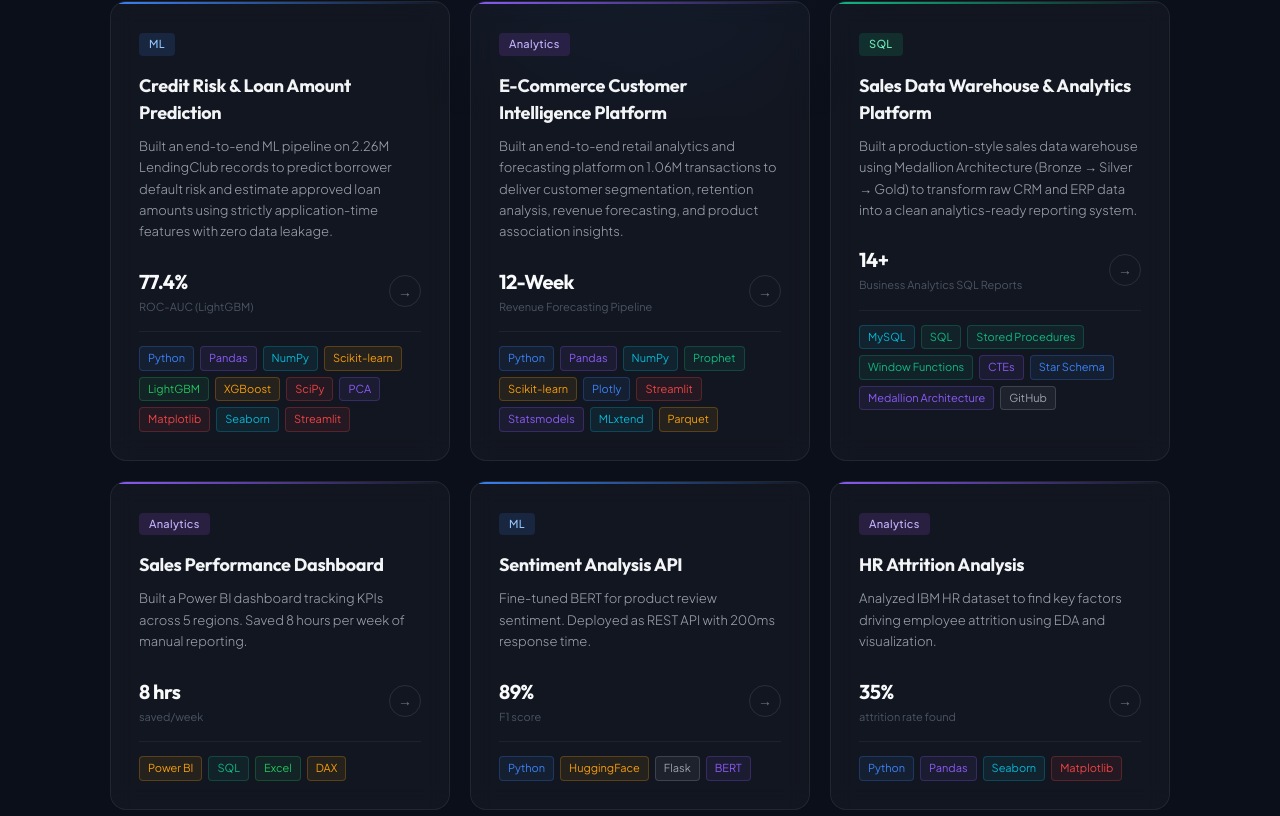
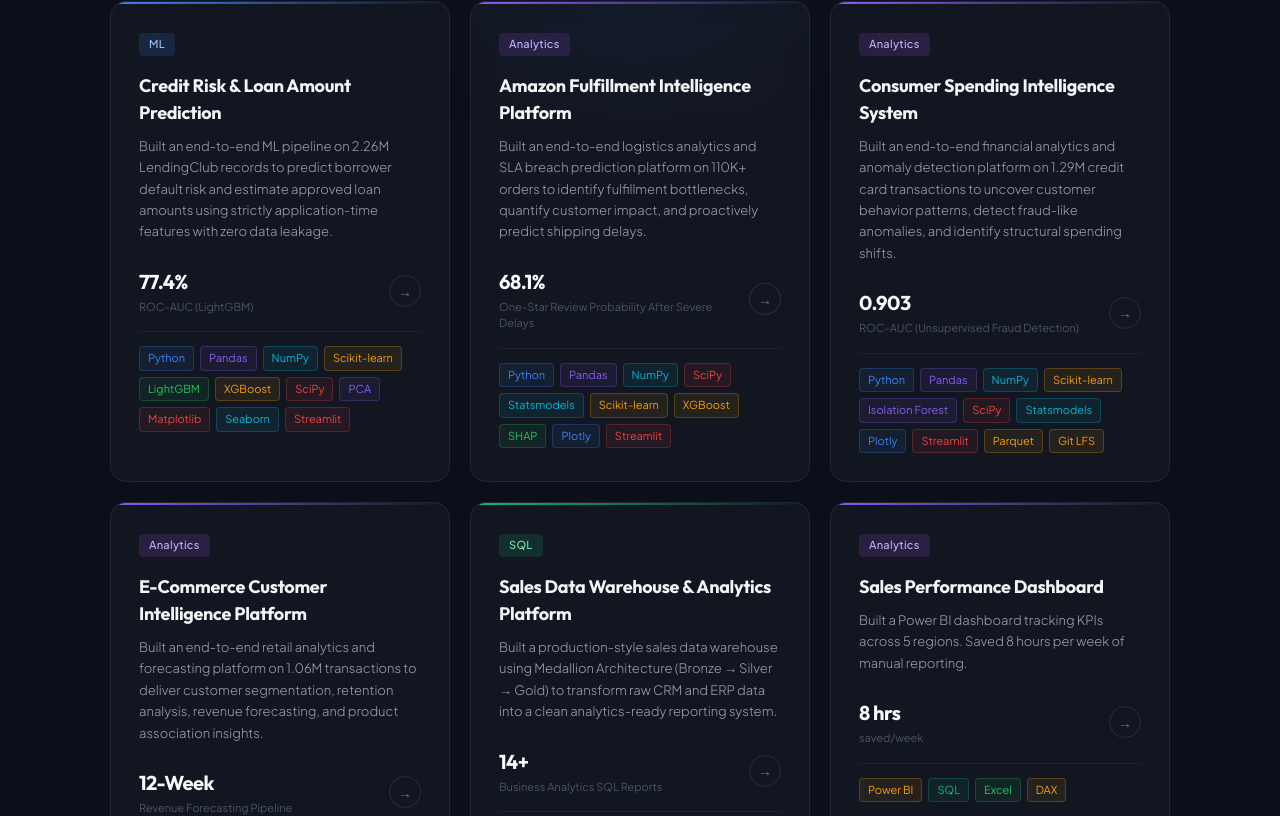
Before and after one commit to sujaldeb/sujal-portfolio, a React (Vite) app: page /projects in a window 1280 px wide. Shown: the part 784-1600 px from the top of the page. Built offline with nearby package versions, Linux system fonts and the light colour scheme.

Commit message:
amazon fulfillment consumer spending projects added

```diff
--- a/src/components/ProjectCard.jsx
+++ b/src/components/ProjectCard.jsx
@@ -7,49 +7,52 @@ const tagColors = {
 }
 
 const toolColors = {
-  'Python':                '#3B82F6',
-  'Pandas':                '#8B5CF6',
-  'NumPy':                 '#06B6D4',
-  'SQLite':                '#10B981',
-  'Scikit-learn':          '#F59E0B',
-  'SciPy':                 '#EF4444',
-  'Power BI':              '#F59E0B',
-  'SQL':                   '#10B981',
-  'MySQL':                 '#06B6D4',
-  'PostgreSQL':            '#3B82F6',
-  'CTEs':                  '#8B5CF6',
-  'Window Functions':      '#10B981',
-  'Excel':                 '#22C55E',
-  'DAX':                   '#F59E0B',
-  'Tableau':               '#06B6D4',
-  'HuggingFace':           '#F59E0B',
-  'Flask':                 '#9CA3AF',
-  'BERT':                  '#8B5CF6',
-  'Seaborn':               '#06B6D4',
-  'Matplotlib':            '#EF4444',
-  'PCA':                   '#8B5CF6',
-  'K-Means':               '#3B82F6',
-  'Prophet':               '#10B981',
-  'ARIMA':                 '#06B6D4',
-  'TF-IDF':                '#F59E0B',
-  'SVD':                   '#8B5CF6',
-  'WHO Data':              '#22C55E',
-  'SQL Server':            '#EF4444',
-  'LightGBM':              '#22C55E',
-  'XGBoost':               '#F59E0B',
-  'Streamlit':             '#EF4444',
-  'Plotly':                '#3B82F6',
-  'Statsmodels':           '#8B5CF6',
-  'MLxtend':               '#06B6D4',
-  'Parquet':               '#F59E0B',
-  'Stored Procedures':     '#10B981',
-  'Star Schema':           '#3B82F6',
-  'Medallion Architecture':'#8B5CF6',
-  'GitHub':                '#9CA3AF',
-  'Git':                   '#EF4444',
-  'Logistic Regression':   '#06B6D4',
-  'Random Forest':         '#22C55E',
-  'XGBoost':               '#F59E0B',
+  'Python':                 '#3B82F6',
+  'Pandas':                 '#8B5CF6',
+  'NumPy':                  '#06B6D4',
+  'SQLite':                 '#10B981',
+  'Scikit-learn':           '#F59E0B',
+  'SciPy':                  '#EF4444',
+  'Power BI':               '#F59E0B',
+  'SQL':                    '#10B981',
+  'MySQL':                  '#06B6D4',
+  'PostgreSQL':             '#3B82F6',
+  'CTEs':                   '#8B5CF6',
+  'Window Functions':       '#10B981',
+  'Excel':                  '#22C55E',
+  'DAX':                    '#F59E0B',
+  'Tableau':                '#06B6D4',
+  'HuggingFace':            '#F59E0B',
+  'Flask':                  '#9CA3AF',
+  'BERT':                   '#8B5CF6',
+  'Seaborn':                '#06B6D4',
+  'Matplotlib':             '#EF4444',
+  'PCA':                    '#8B5CF6',
+  'K-Means':                '#3B82F6',
+  'Prophet':                '#10B981',
+  'ARIMA':                  '#06B6D4',
+  'TF-IDF':                 '#F59E0B',
+  'SVD':                    '#8B5CF6',
+  'WHO Data':               '#22C55E',
+  'SQL Server':             '#EF4444',
+  'LightGBM':               '#22C55E',
+  'XGBoost':                '#F59E0B',
+  'Streamlit':              '#EF4444',
+  'Plotly':                 '#3B82F6',
+  'Statsmodels':            '#8B5CF6',
+  'MLxtend':                '#06B6D4',
+  'Parquet':                '#F59E0B',
+  'Stored Procedures':      '#10B981',
+  'Star Schema':            '#3B82F6',
+  'Medallion Architecture': '#8B5CF6',
+  'GitHub':                 '#9CA3AF',
+  'Git':                    '#EF4444',
+  'Git LFS':                '#F59E0B',
+  'SHAP':                   '#22C55E',
+  'Isolation Forest':       '#8B5CF6',
+  'Statsmodels':            '#06B6D4',
+  'Logistic Regression':    '#06B6D4',
+  'Random Forest':          '#22C55E',
 }
 
 const getToolColor = (tool) => toolColors[tool] || '#6B7280'
--- a/src/data/projects.js
+++ b/src/data/projects.js
@@ -152,6 +152,90 @@ export const projects = [
     images: [],
   },
   {
+    id: "amazon-fulfillment",
+    title: "Amazon Fulfillment Intelligence Platform",
+    tag: "Analytics",
+    featured: false,
+    shortDesc: "Built an end-to-end logistics analytics and SLA breach prediction platform on 110K+ orders to identify fulfillment bottlenecks, quantify customer impact, and proactively predict shipping delays.",
+    metric: "68.1%",
+    metricLabel: "One-Star Review Probability After Severe Delays",
+    metric2: "0.815",
+    metric2Label: "ROC-AUC (SLA Breach Prediction)",
+    problem: "",
+    problemBullets: [
+      "E-commerce companies often discover delivery failures only after customer satisfaction has already been affected.",
+      "Late deliveries lead to negative reviews, increased support costs, lower seller ratings, and reduced customer trust.",
+      "Operations teams lack visibility into high-risk shipping corridors and have limited ability to proactively prevent SLA breaches.",
+      "Businesses need a system that can quantify the customer impact of delivery failures while predicting future fulfillment risks.",
+    ],
+    approach: "",
+    approachBullets: [
+      "Processed and analyzed 110,170 e-commerce orders across 2,970 sellers, 72 product categories, and 412 fulfillment corridors.",
+      "Reconstructed end-to-end delivery timelines and engineered logistics features including approval lag, pickup lag, transit time, and corridor-level reliability metrics.",
+      "Performed fulfillment analytics across states, shipping corridors, and product categories to identify operational bottlenecks.",
+      "Applied statistical testing using Mann-Whitney U, ANOVA, and regression analysis to quantify the effect of delivery delays on customer satisfaction.",
+      "Built an explainable XGBoost classification model to predict SLA breaches before delivery failures occur.",
+      "Used SHAP explainability to identify the most influential operational drivers behind breach risk.",
+      "Delivered insights through an interactive Streamlit dashboard for fulfillment monitoring and decision support.",
+    ],
+    result: "",
+    resultBullets: [
+      "Achieved ROC-AUC of 0.8146 for proactive SLA breach prediction using XGBoost.",
+      "Identified a network-wide breach rate of 7.91% across more than 110,000 orders.",
+      "Discovered high-risk fulfillment corridors with breach rates reaching 46.5%.",
+      "Quantified customer satisfaction decline from 4.21 to 1.74 average review score following severe delivery delays.",
+      "Found that one-star review probability increased from 8.4% to 68.1% when deliveries experienced major delays.",
+      "Demonstrated that historical corridor reliability and seller reliability are among the strongest predictors of future delivery failures.",
+      "Enabled proactive identification of fulfillment risks before customer impact occurs.",
+    ],
+    tools: ["Python", "Pandas", "NumPy", "SciPy", "Statsmodels", "Scikit-learn", "XGBoost", "SHAP", "Plotly", "Streamlit"],
+    github: "https://github.com/sujaldeb/Amazon-Fulfillment-Intelligence",
+    live: "",
+    images: [],
+  },
+  {
+    id: "consumer-spending",
+    title: "Consumer Spending Intelligence System",
+    tag: "Analytics",
+    featured: false,
+    shortDesc: "Built an end-to-end financial analytics and anomaly detection platform on 1.29M credit card transactions to uncover customer behavior patterns, detect fraud-like anomalies, and identify structural spending shifts.",
+    metric: "0.903",
+    metricLabel: "ROC-AUC (Unsupervised Fraud Detection)",
+    metric2: "61%",
+    metric2Label: "Memory Optimization Achieved",
+    problem: "",
+    problemBullets: [
+      "Financial transaction systems generate massive volumes of spending data but often lack unified analytics for customer intelligence and anomaly detection.",
+      "The business had no framework to identify abnormal spending behavior, quantify customer segments, or detect structural shifts in revenue patterns.",
+      "Traditional fraud detection approaches rely heavily on labeled fraud data, limiting scalability and adaptability.",
+    ],
+    approach: "",
+    approachBullets: [
+      "Processed and optimized 1.296M credit card transactions spanning 18 months across 51 US states and 14 spending categories.",
+      "Reduced memory usage from 1,095MB to 426MB through datatype optimization and efficient storage engineering.",
+      "Engineered 4 personalized behavioral features including transaction z-scores, median-spend ratios, and hour deviation metrics.",
+      "Applied formal statistical hypothesis testing including KS Test, Mann-Whitney U, Kruskal-Wallis, Chi-Square, and Spearman correlation analysis.",
+      "Built customer-level RFM intelligence and cohort retention analysis for 983 unique customers.",
+      "Trained an unsupervised Isolation Forest model without using fraud labels during training.",
+      "Developed changepoint detection pipelines using CUSUM and permutation-based Pettitt testing to identify structural revenue shifts.",
+      "Delivered all analytics through a multi-page interactive Streamlit dashboard deployed on Streamlit Cloud.",
+    ],
+    result: "",
+    resultBullets: [
+      "Achieved ROC-AUC of 0.9032 using fully unsupervised anomaly detection with zero fraud-label leakage during training.",
+      "Flagged 7,521 anomalous transactions against 7,506 known fraud cases with strong behavioral separation.",
+      "Identified that flagged anomalies had 24× higher transaction-to-median spend ratios than normal transactions.",
+      "Detected a statistically confirmed February 2020 behavioral spending shift consistent with COVID-19 demand disruption.",
+      "Revealed that female customers generated 54.6% of total platform revenue through higher transaction frequency.",
+      "Identified shopping-based transactions as the dominant anomaly concentration source, accounting for 70.9% of flagged anomalies.",
+      "Uncovered strong customer lifetime value concentration within the 31–45 age segment.",
+    ],
+    tools: ["Python", "Pandas", "NumPy", "Scikit-learn", "Isolation Forest", "SciPy", "Statsmodels", "Plotly", "Streamlit", "Parquet", "Git LFS"],
+    github: "https://github.com/sujaldeb/Consumer-Spending-Intelligence",
+    live: "",
+    images: [],
+  },
+  {
     id: "customer-intelligence",
     title: "E-Commerce Customer Intelligence Platform",
     tag: "Analytics",
@@ -231,7 +315,7 @@ export const projects = [
     images: [],
   },
   {
-    id: "project-7",
+    id: "project-9",
     title: "Sales Performance Dashboard",
     tag: "Analytics",
     featured: false,
@@ -250,26 +334,7 @@ export const projects = [
     images: [],
   },
   {
-    id: "project-8",
-    title: "Sentiment Analysis API",
-    tag: "ML",
-    featured: false,
-    shortDesc: "Fine-tuned BERT for product review sentiment. Deployed as REST API with 200ms response time.",
-    metric: "89%",
-    metricLabel: "F1 score",
-    problem: "A retail brand had thousands of product reviews with no way to automatically gauge customer sentiment.",
-    problemBullets: null,
-    approach: "Fine-tuned a BERT model on labeled review data. Wrapped it in a Flask REST API and deployed on Render.",
-    approachBullets: null,
-    result: "89% F1 score. API handles 200ms average response time in production.",
-    resultBullets: null,
-    tools: ["Python", "HuggingFace", "Flask", "BERT"],
-    github: "#",
-    live: "",
-    images: [],
-  },
-  {
-    id: "project-9",
+    id: "project-10",
     title: "HR Attrition Analysis",
     tag: "Analytics",
     featured: false,
@@ -287,23 +352,4 @@ export const projects = [
     live: "",
     images: [],
   },
-  {
-    id: "project-10",
-    title: "Credit Card Segmentation",
-    tag: "ML",
-    featured: false,
-    shortDesc: "Segmented 9,000 credit card users into 4 clusters using K-Means for targeted marketing.",
-    metric: "4",
-    metricLabel: "customer segments",
-    problem: "A bank was sending the same marketing offers to all customers regardless of spending behavior.",
-    problemBullets: null,
-    approach: "Applied K-Means clustering on 18 behavioral features. Used PCA for dimensionality reduction and visualization.",
-    approachBullets: null,
-    result: "Identified 4 distinct customer segments. Enabled personalized offer targeting.",
-    resultBullets: null,
-    tools: ["Python", "Scikit-learn", "PCA", "K-Means"],
-    github: "#",
-    live: "",
-    images: [],
-  },
 ]
```
